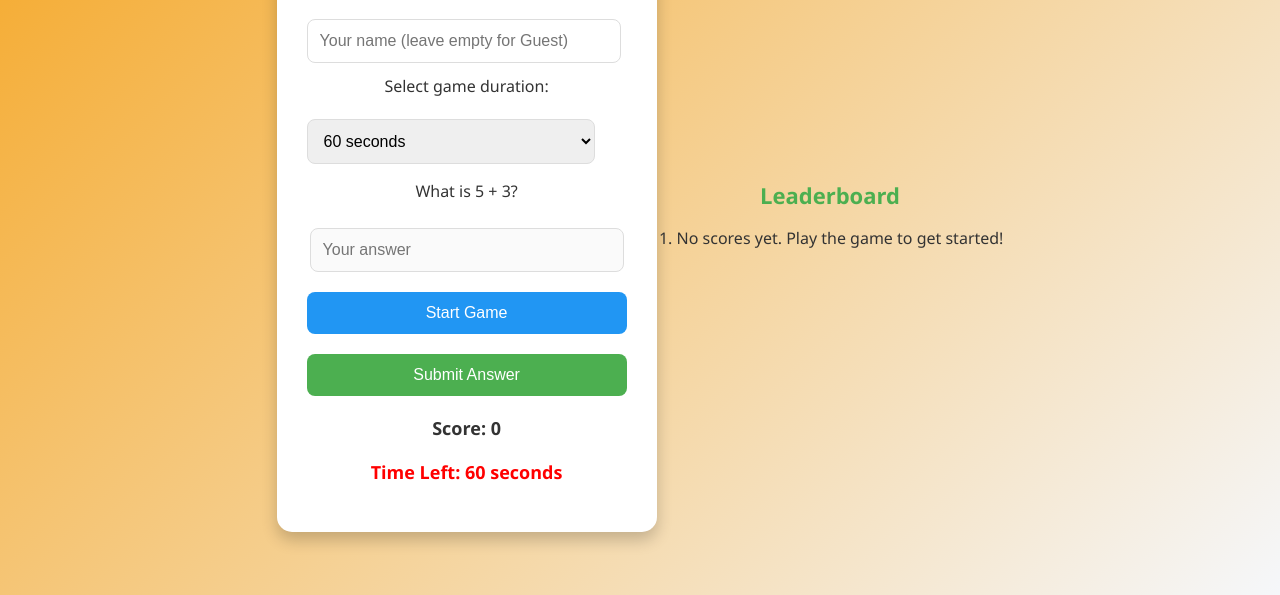
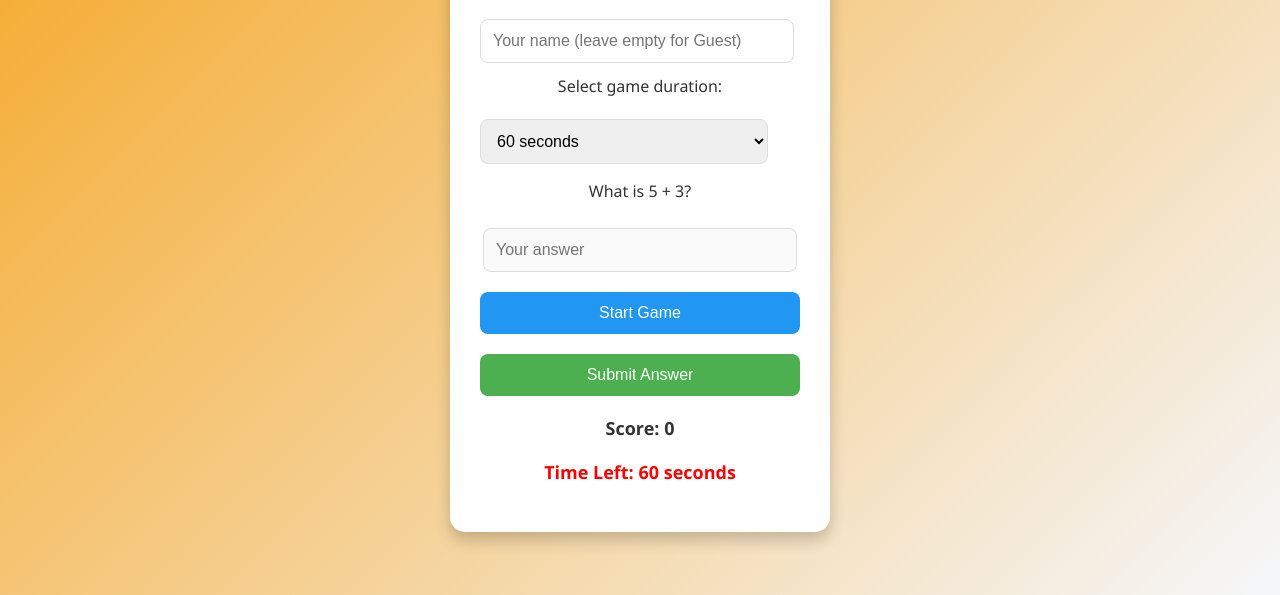
Before and after one commit to Deezzznutz/math, a plain HTML site: page index.html in a window 1280 px wide. Shown: the part 205-800 px from the top of the page. Drawn offline with Linux system fonts and the light colour scheme.

Commit message:
Update index.html

```diff
--- a/index.html
+++ b/index.html
@@ -83,7 +83,7 @@
         .leaderboard {
             margin-top: 40px;
             font-size: 16px;
-            text-align: center;
+            display: none; /* Hide leaderboard initially */
         }
 
         .leaderboard h2 {
@@ -134,6 +134,7 @@
             <input type="text" id="name-input" placeholder="Your name (leave empty for Guest)" />
 
             <label for="time-select">Select game duration:</label>
+            <!-- Only 60 seconds option available -->
             <select id="time-select">
                 <option value="60">60 seconds</option>
             </select>
@@ -176,13 +177,6 @@
                 listItem.textContent = `${index + 1}. ${entry.name} - ${entry.score} points`;
                 leaderboardList.appendChild(listItem);
             });
-
-            // If no scores are available, display a message
-            if (leaderboard.length === 0) {
-                const noScoresMessage = document.createElement('li');
-                noScoresMessage.textContent = "No scores yet. Play the game to get started!";
-                leaderboardList.appendChild(noScoresMessage);
-            }
         }
 
         // Generate a new question
@@ -270,6 +264,12 @@
             leaderboard.sort((a, b) => b.score - a.score); // Sort by score, descending
             localStorage.setItem('leaderboard-60', JSON.stringify(leaderboard));
             loadLeaderboard();
+
+            // Show the leaderboard when the game ends
+            document.querySelector('.leaderboard').style.display = 'block';
+
+            // Re-enable the start button and reset the game state for a new round
+            document.getElementById('start-button').disabled = false;
         }
 
         // Add an event listener to trigger on "Enter" key press
```
